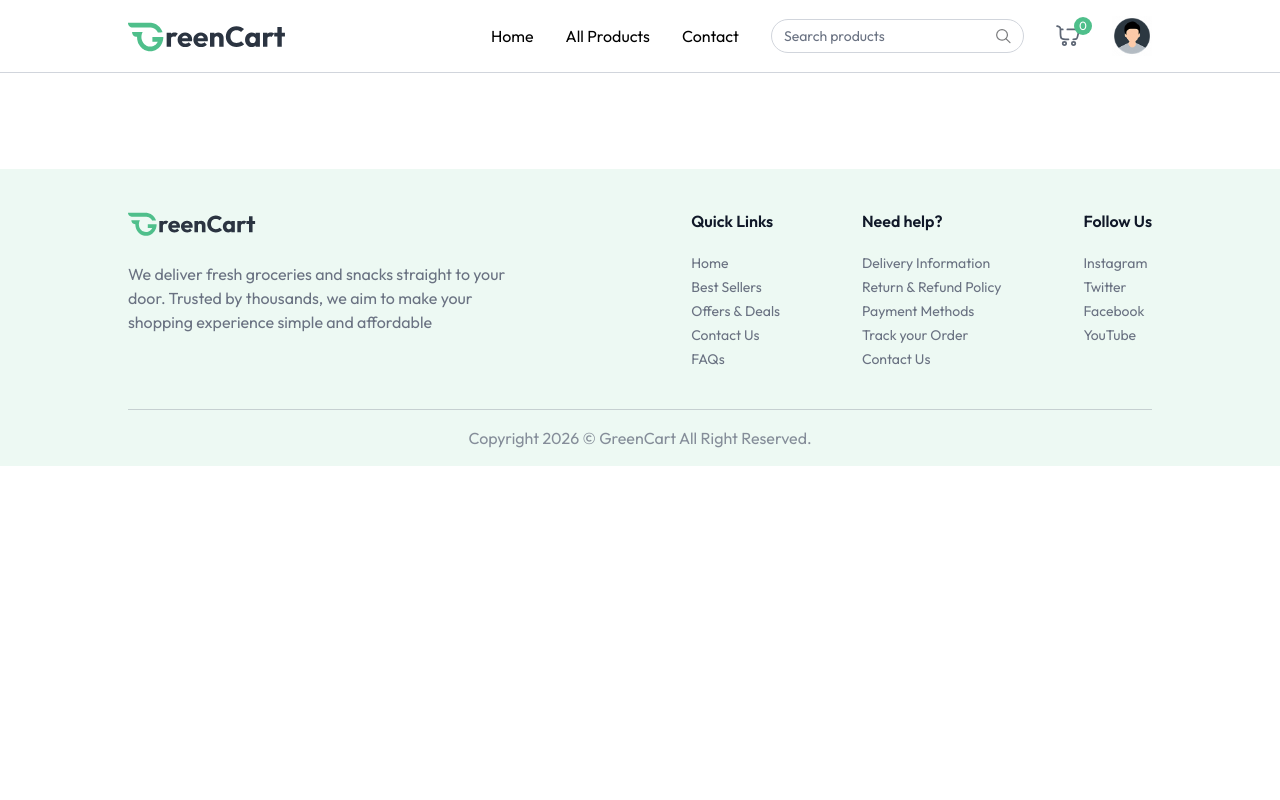
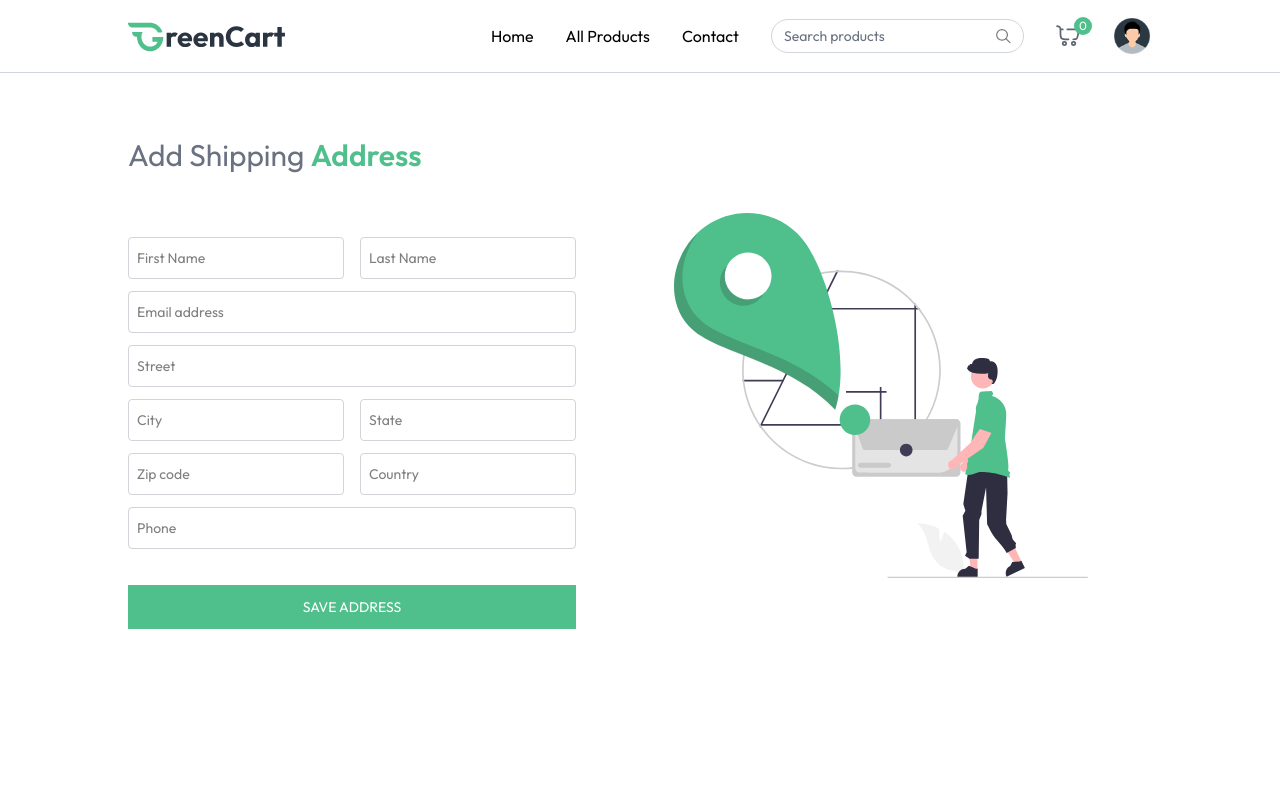
Before and after one commit to Maniha-dev/Green-Chart-MERN, a React (Vite) app in the folder client/: page /add-address in a window 1280 px wide. Shown: the top 800 px of the page. Built offline with nearby package versions, Linux system fonts and the light colour scheme; a web font is replaced by a local one.

Commit message:
Added Add Address page

```diff
--- a/client/src/App.jsx
+++ b/client/src/App.jsx
@@ -10,6 +10,7 @@ import AllProducts from './pages/AllProducts'
 import ProductCategory from "./pages/ProductCategory"
 import ProductDetail from './pages/ProductDetail'
 import Cart from './pages/Cart'
+import AddAddress from './pages/AddAddress'
 
 const App = () =>{
 
@@ -29,6 +30,7 @@ const App = () =>{
                     <Route path='/products/:category' element= {<ProductCategory/>}/>
                     <Route path='/products/:category/:id' element= {<ProductDetail/>}/>
                     <Route path='/cart' element= {<Cart/>}/>
+                    <Route path='/add-address' element= {<AddAddress/>}/>
                 </Routes>
             </div>
             {!isSellerPath && <Footer/>}
--- /dev/null
+++ b/client/src/pages/AddAddress.jsx
@@ -0,0 +1,146 @@
+import React, { useState } from "react";
+import { assets } from "../assets/assets";
+import { useAppContext } from "../context/AppContext";
+
+// Reusable input field component
+const InputField = ({ type, placeholder, name, handleChange, address }) => (
+  <input
+    className="w-full px-2 py-2.5 border border-gray-500/30 rounded outline-none focus:border-primary transition"
+    type={type}
+    placeholder={placeholder}
+    onChange={handleChange}
+    name={name}
+    value={address[name]}
+    required
+  />
+);
+
+const AddAddress = () => {
+  const { navigate } = useAppContext();
+
+  const [address, setAddress] = useState({
+    firstName: "",
+    lastName: "",
+    email: "",
+    street: "",
+    city: "",
+    state: "",
+    zipCode: "",
+    country: "",
+    phone: "",
+  });
+
+  const handleChange = (e) => {
+    const { name, value } = e.target;
+    setAddress((prevAddress) => ({
+      ...prevAddress,
+      [name]: value,
+    }));
+  };
+
+  const onSubmitHandler = async (e) => {
+    e.preventDefault();
+    // API call to save address gets added later in the tutorial
+  };
+
+  return (
+    <div className="mt-16 pb-16">
+      <p className="text-2xl md:text-3xl text-gray-500">
+        Add Shipping <span className="font-semibold text-primary">Address</span>
+      </p>
+
+      <div className="flex flex-col-reverse md:flex-row justify-between mt-10">
+        <div className="flex-1 max-w-md">
+          <form onSubmit={onSubmitHandler} className="space-y-3 mt-6 text-sm">
+            <div className="grid grid-cols-2 gap-4">
+              <InputField
+                handleChange={handleChange}
+                address={address}
+                name="firstName"
+                type="text"
+                placeholder="First Name"
+              />
+              <InputField
+                handleChange={handleChange}
+                address={address}
+                name="lastName"
+                type="text"
+                placeholder="Last Name"
+              />
+            </div>
+
+            <InputField
+              handleChange={handleChange}
+              address={address}
+              name="email"
+              type="email"
+              placeholder="Email address"
+            />
+
+            <InputField
+              handleChange={handleChange}
+              address={address}
+              name="street"
+              type="text"
+              placeholder="Street"
+            />
+
+            <div className="grid grid-cols-2 gap-4">
+              <InputField
+                handleChange={handleChange}
+                address={address}
+                name="city"
+                type="text"
+                placeholder="City"
+              />
+              <InputField
+                handleChange={handleChange}
+                address={address}
+                name="state"
+                type="text"
+                placeholder="State"
+              />
+            </div>
+
+            <div className="grid grid-cols-2 gap-4">
+              <InputField
+                handleChange={handleChange}
+                address={address}
+                name="zipCode"
+                type="number"
+                placeholder="Zip code"
+              />
+              <InputField
+                handleChange={handleChange}
+                address={address}
+                name="country"
+                type="text"
+                placeholder="Country"
+              />
+            </div>
+
+            <InputField
+              handleChange={handleChange}
+              address={address}
+              name="phone"
+              type="text"
+              placeholder="Phone"
+            />
+
+            <button className="w-full mt-6 bg-primary text-white py-3 hover:bg-primary-dull transition cursor-pointer uppercase">
+              Save address
+            </button>
+          </form>
+        </div>
+
+        <img
+          className="md:mr-16 mb-16 md:mt-0"
+          src={assets.add_address_iamge}
+          alt="Add Address"
+        />
+      </div>
+    </div>
+  );
+};
+
+export default AddAddress;
```
